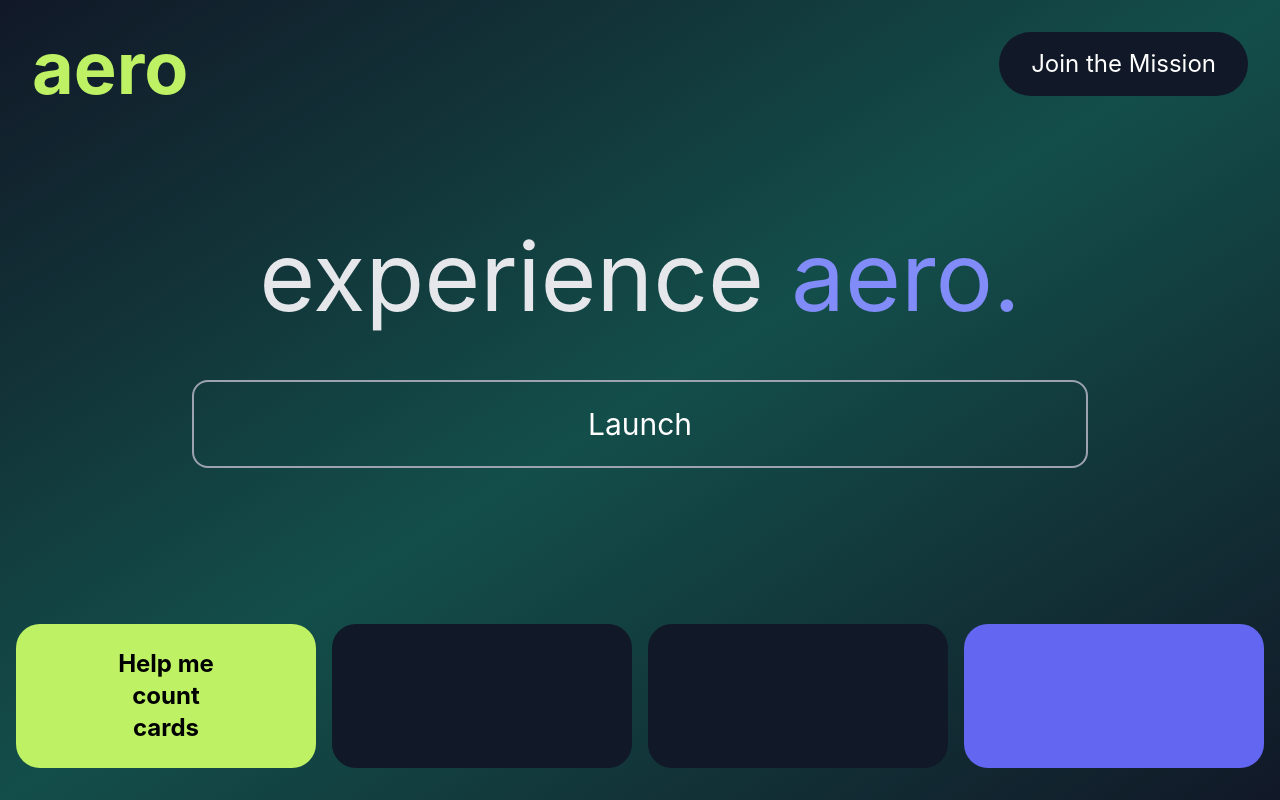
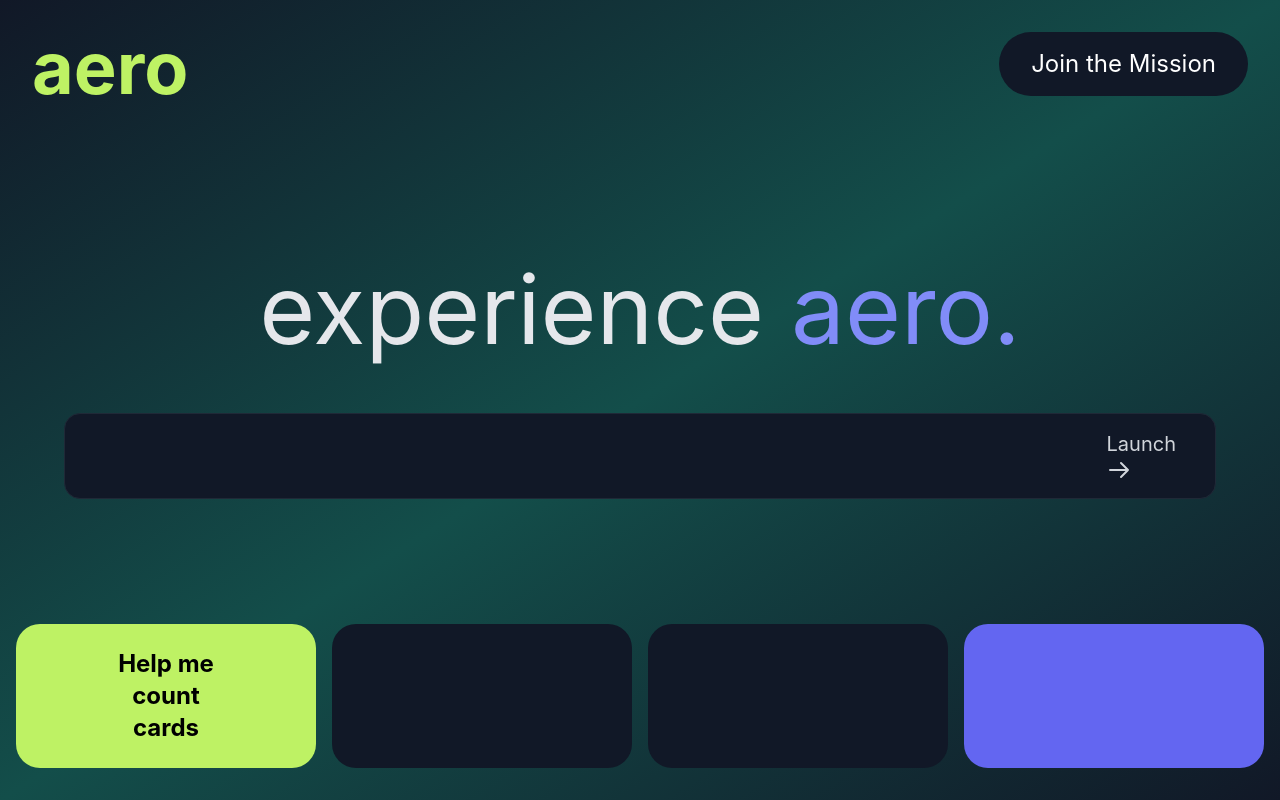
Before and after one commit to isaac-aryan/Aero, a React (Create React App) app in the folder frontend/: page / in a window 1280 px wide. Built offline with nearby package versions, Linux system fonts and the light colour scheme.

Commit message:
replaced actionbutton with searchbar

```diff
--- a/frontend/src/components/Hero.jsx
+++ b/frontend/src/components/Hero.jsx
@@ -1,7 +1,13 @@
 import React from 'react';
-import ActionButton from './ActionButton';
+import SearchBar from './SearchBar';
 
 function Hero() {
+
+  const handleSearch = (term) => {
+    console.log('Searching for:', term);
+    // Add your search logic here
+  };
+
   return (
     <div className="flex-1 flex flex-col items-center justify-center px-4">
       <div className="text-center mb-12">
@@ -11,8 +17,9 @@ function Hero() {
         </h1>
       </div>
 
-      <ActionButton
-        text="Launch"
+      <SearchBar
+        onSearch={handleSearch}
+        placeholder=""
         className="w-full max-w-4xl mb-16 py-6 bg-transparent border-2 border-gray-400 text-white text-3xl rounded-2xl hover:bg-gray-800 transition-all"
       />
     </div>
--- /dev/null
+++ b/frontend/src/components/SearchBar.jsx
@@ -0,0 +1,38 @@
+import React, { useState } from 'react';
+
+const SearchBar = ({ onSearch, placeholder = "Launch" }) => {
+  const [searchTerm, setSearchTerm] = useState('');
+
+  const handleSubmit = (e) => {
+    e.preventDefault();
+    if (onSearch) {
+      onSearch(searchTerm);
+    }
+  };
+
+  return (
+    <form onSubmit={handleSubmit} className="w-full max-w-6xl mx-auto">
+      <div className="relative">
+        <input
+          type="text"
+          value={searchTerm}
+          onChange={(e) => setSearchTerm(e.target.value)}
+          placeholder={placeholder}
+          className="w-full py-6 px-8 text-gray-100 text-3xl bg-gray-900 rounded-2xl border border-gray-800 focus:outline-none focus:ring-2 focus:ring-gray-700 placeholder-gray-300"
+        />
+        <button
+          type="submit"
+          className="text-xl absolute right-6 top-1/2 transform -translate-y-1/2 bg-transparent px-4 py-2 text-gray-300 hover:text-white"
+        >
+            Launch
+          <svg xmlns="http://www.w3.org/2000/svg" className="h-6 w-6" fill="none" viewBox="0 0 24 24" stroke="currentColor">
+            <path strokeLinecap="round" strokeLinejoin="round" strokeWidth={2} d="M14 5l7 7m0 0l-7 7m7-7H3" />
+          </svg>
+
+        </button>
+      </div>
+    </form>
+  );
+};
+
+export default SearchBar;
```
